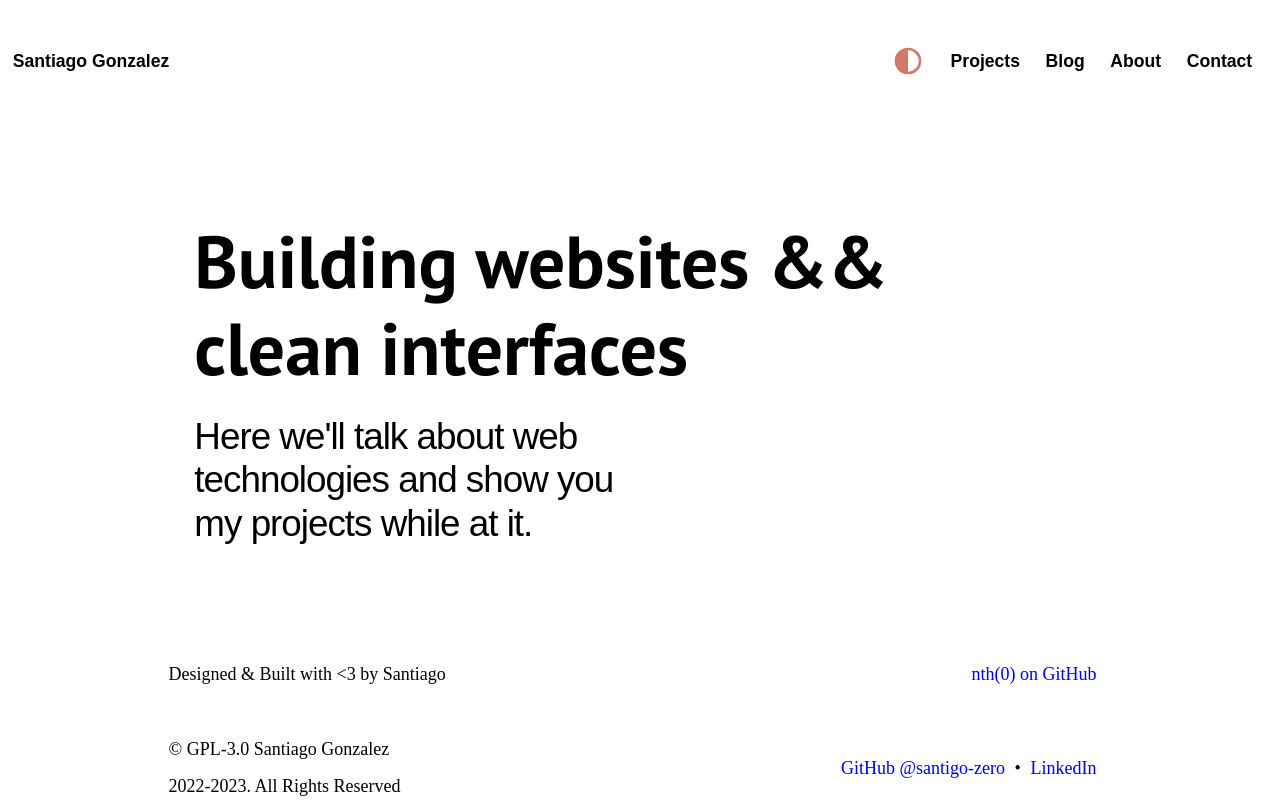
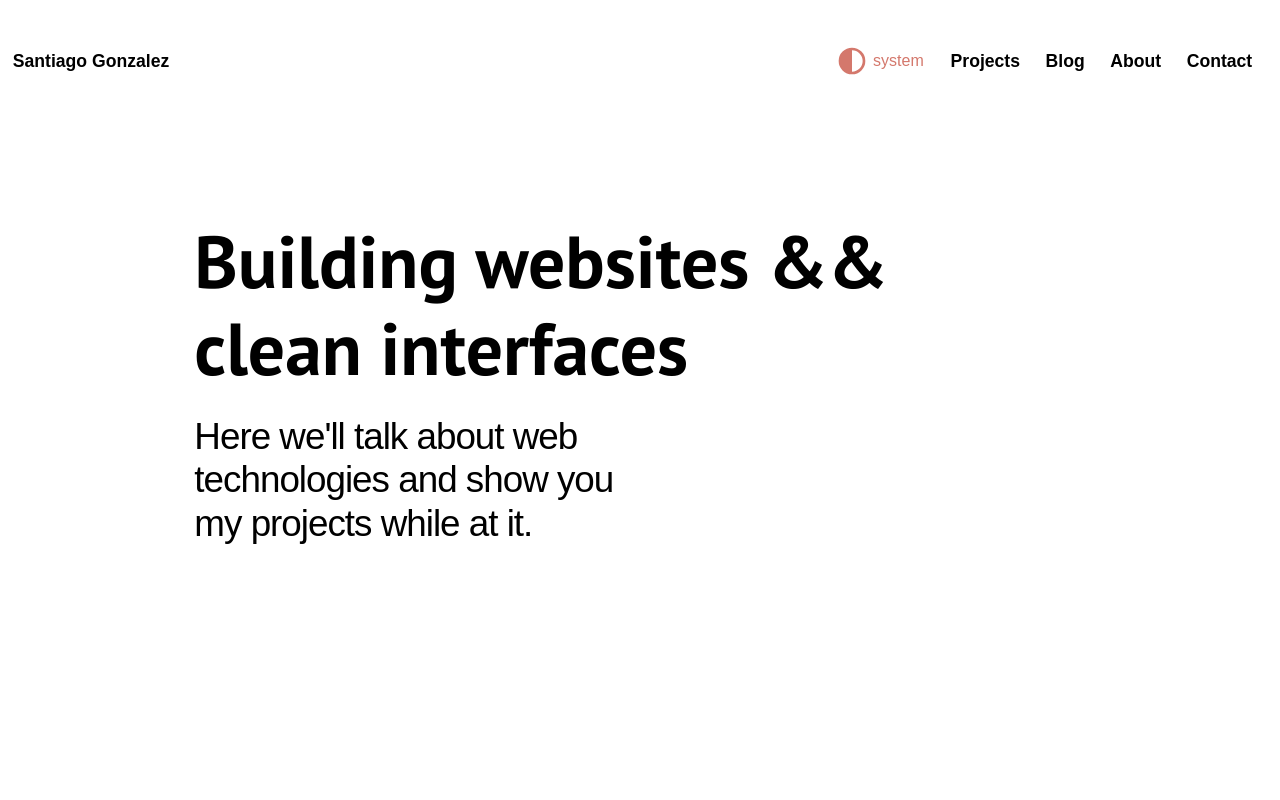
Before and after one commit to santiago-webdev/portfolio-and-blog, a SvelteKit app: page / in a window 1280 px wide. Built offline with nearby package versions, Linux system fonts and the light colour scheme; a web font is replaced by a local one.

Commit message:
Style button for theme switcher to display the current theme

```diff
--- a/src/lib/components/ThemeSwitcher/SwitchButton.svelte
+++ b/src/lib/components/ThemeSwitcher/SwitchButton.svelte
@@ -31,13 +31,15 @@
 	style:color={$theme === 'dark'
 		? 'var(--accent-orange)'
 		: 'var(--accent-peachy)'}
-	on:click={switchTheme}>{@html ThemeIcon.get($theme)}</button
+	on:click={switchTheme}>{@html ThemeIcon.get($theme)} {$theme}</button
 >
 
 <style>
 	button {
 		display: grid;
 		place-items: center;
+		gap: 0.3em;
+		grid-template-columns: repeat(2, 1fr);
 		/* color: var(--accent-orange); */
 	}
 </style>
--- a/src/routes/+layout.svelte
+++ b/src/routes/+layout.svelte
@@ -7,36 +7,37 @@
 	import '@fontsource/pt-sans-narrow/400.css';
 	import '@fontsource/pt-sans-narrow/700.css';
 
-	import { onMount } from 'svelte';
+	// import { onMount } from 'svelte';
 	import NavBar from '$lib/components/NavBar.svelte';
-	import Footer from '$lib/components/Footer.svelte';
+	// import Footer from '$lib/components/Footer.svelte';
 
-	let body: HTMLElement;
-	$: pageHeight = 0;
-	onMount(() => {
-		const resizeObserver = new ResizeObserver(entries => {
-			const entry = entries.at(0);
+	// let body: HTMLElement;
+	// $: pageHeight = 0;
+	// onMount(() => {
+	// 	const resizeObserver = new ResizeObserver(entries => {
+	// 		const entry = entries.at(0);
 
-			// Get the block size, which is basically like doing body.scrollHeight
-			// but with the difference that this will update if the height of the
-			// current page changes.
-			// pageHeight = Math.floor(entry!.contentBoxSize[0].blockSize)
-			if (entry !== undefined) {
-				pageHeight = Math.floor(entry.contentBoxSize[0].blockSize);
-			}
-		});
+	// 		// Get the block size, which is basically like doing body.scrollHeight
+	// 		// but with the difference that this will update if the height of the
+	// 		// current page changes.
+	// 		// pageHeight = Math.floor(entry!.contentBoxSize[0].blockSize)
+	// 		if (entry !== undefined) {
+	// 			pageHeight = Math.floor(entry.contentBoxSize[0].blockSize);
+	// 		}
+	// 	});
 
-		resizeObserver.observe(body);
+	// 	resizeObserver.observe(body);
 
-		// This callback cleans up the observer
-		return () => resizeObserver.unobserve(body);
-	});
+	// 	// This callback cleans up the observer
+	// 	return () => resizeObserver.unobserve(body);
+	// });
 </script>
 
-<div class="layout" bind:this={body}>
+<!-- <div class="layout" bind:this={body}> -->
+<div class="layout">
 	<NavBar />
 	<slot />
-	<Footer />
+	<!-- <Footer /> -->
 </div>
 
 <svelte:head>
```
